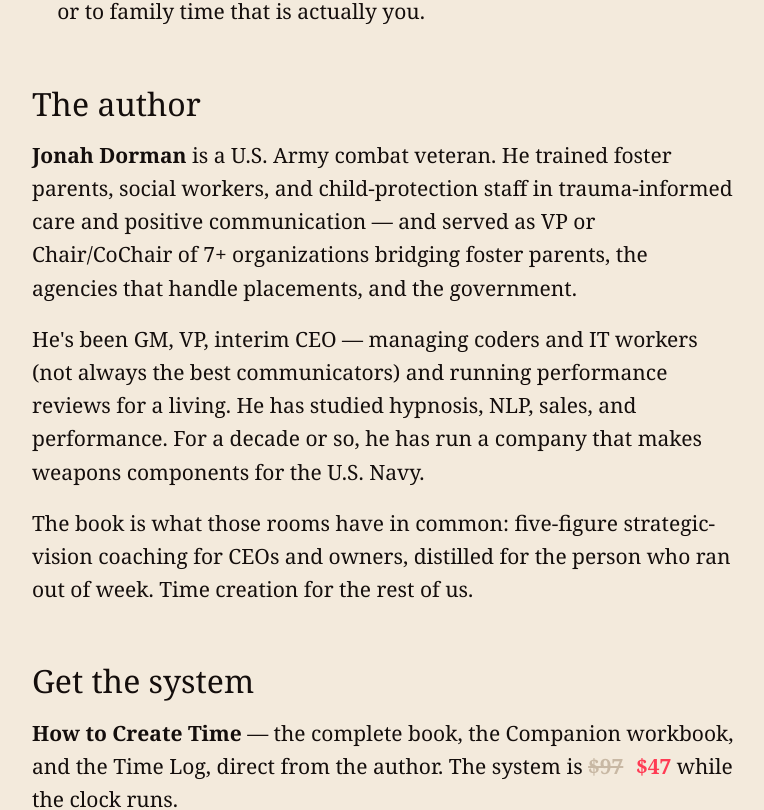
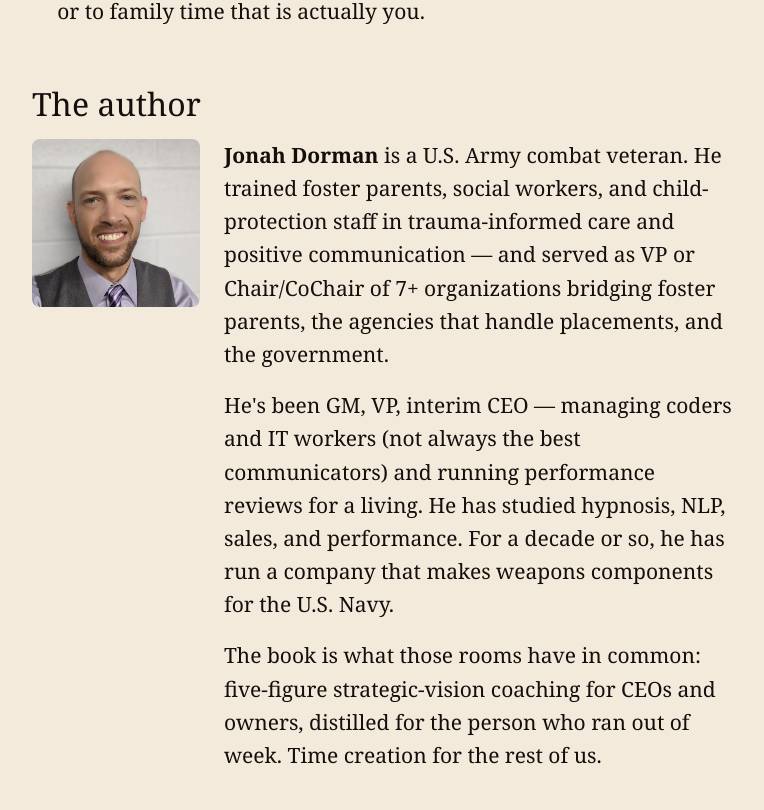
Before and after one commit to SOCIT/invocationinc-h2ct, a Next.js app: page / in a window 1280 px wide. Shown: the part 6657-7467 px from the top of the page, without its empty margins (256-1020 px from the left). Built offline with nearby package versions, Linux system fonts and the light colour scheme.

Commit message:
Standardize 'The author' bio with headshot: uniform P1+P2 (Navy-weapons-company framing), book-specific P3, two-column photo layout

```diff
--- a/src/app/globals.css
+++ b/src/app/globals.css
@@ -486,3 +486,30 @@
   width: 84px;
   height: auto;
 }
+
+/* Author block */
+.lf-author {
+  display: flex;
+  gap: 24px;
+  align-items: flex-start;
+  margin: 4px 0 8px;
+}
+.lf-author-photo {
+  flex: none;
+  width: 168px;
+  height: 168px;
+  object-fit: cover;
+  border-radius: 8px;
+}
+.lf-author-bio p:first-child {
+  margin-top: 0;
+}
+@media (max-width: 600px) {
+  .lf-author {
+    flex-direction: column;
+  }
+  .lf-author-photo {
+    width: 140px;
+    height: 140px;
+  }
+}
--- a/src/components/H2CTPage.tsx
+++ b/src/components/H2CTPage.tsx
@@ -309,6 +309,15 @@
 
         <h2>The author</h2>
 
+        <div className="lf-author">
+          <img
+            src="/img/author-jonah.jpg"
+            alt="Jonah Dorman"
+            width={180}
+            height={180}
+            className="lf-author-photo"
+          />
+          <div className="lf-author-bio">
             <p>
               <strong>Jonah Dorman</strong> is a U.S. Army combat veteran. He trained foster
               parents, social workers, and child-protection staff in trauma-informed care
@@ -329,6 +338,8 @@
               coaching for CEOs and owners, distilled for the person who ran out of week.
               Time creation for the rest of us.
             </p>
+          </div>
+        </div>
 
         <h2 id="offer">Get the system</h2>
 
```
Also changed, not shown: public/img/author-jonah.jpg (added). Lines whose indentation alone changed are shown as unchanged.
